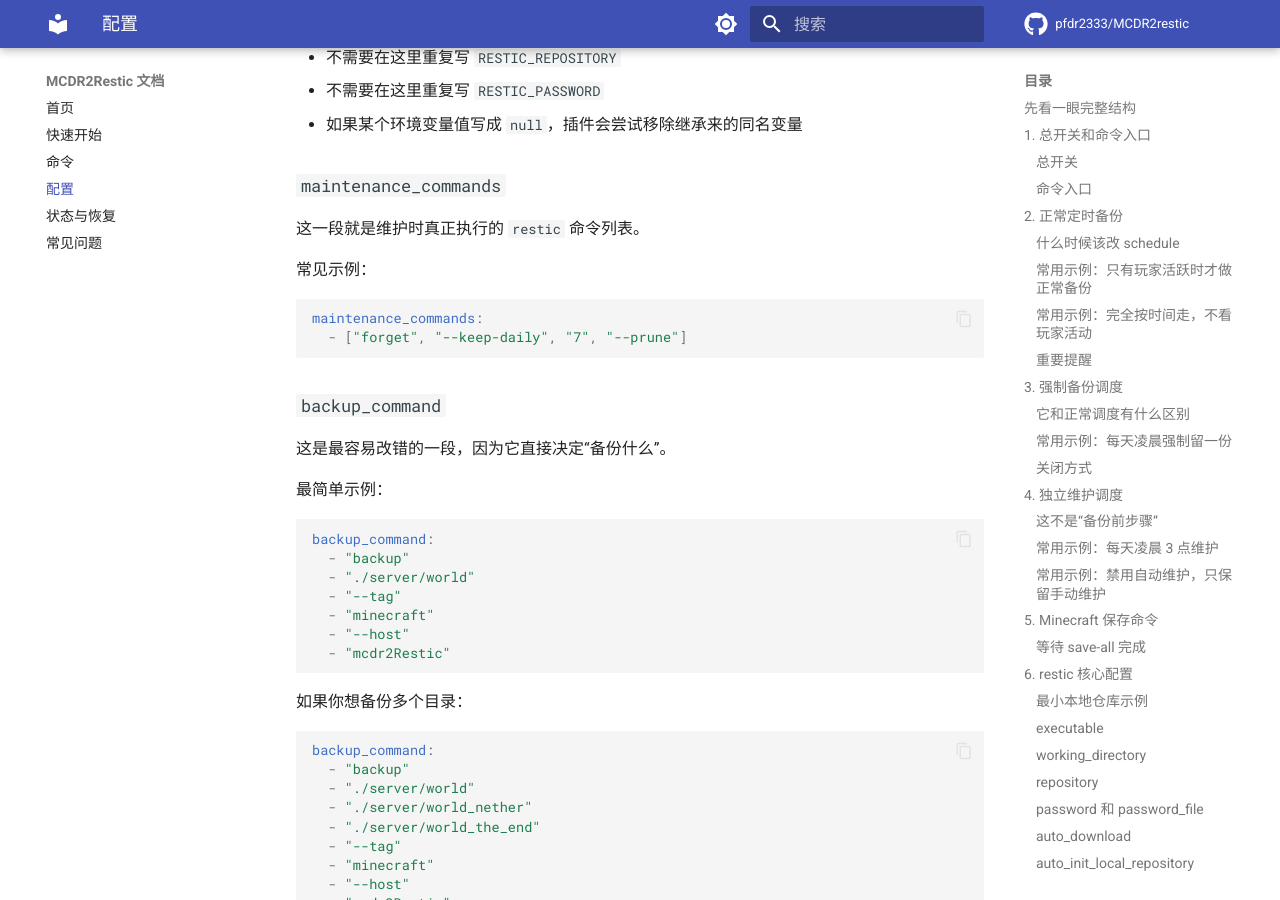
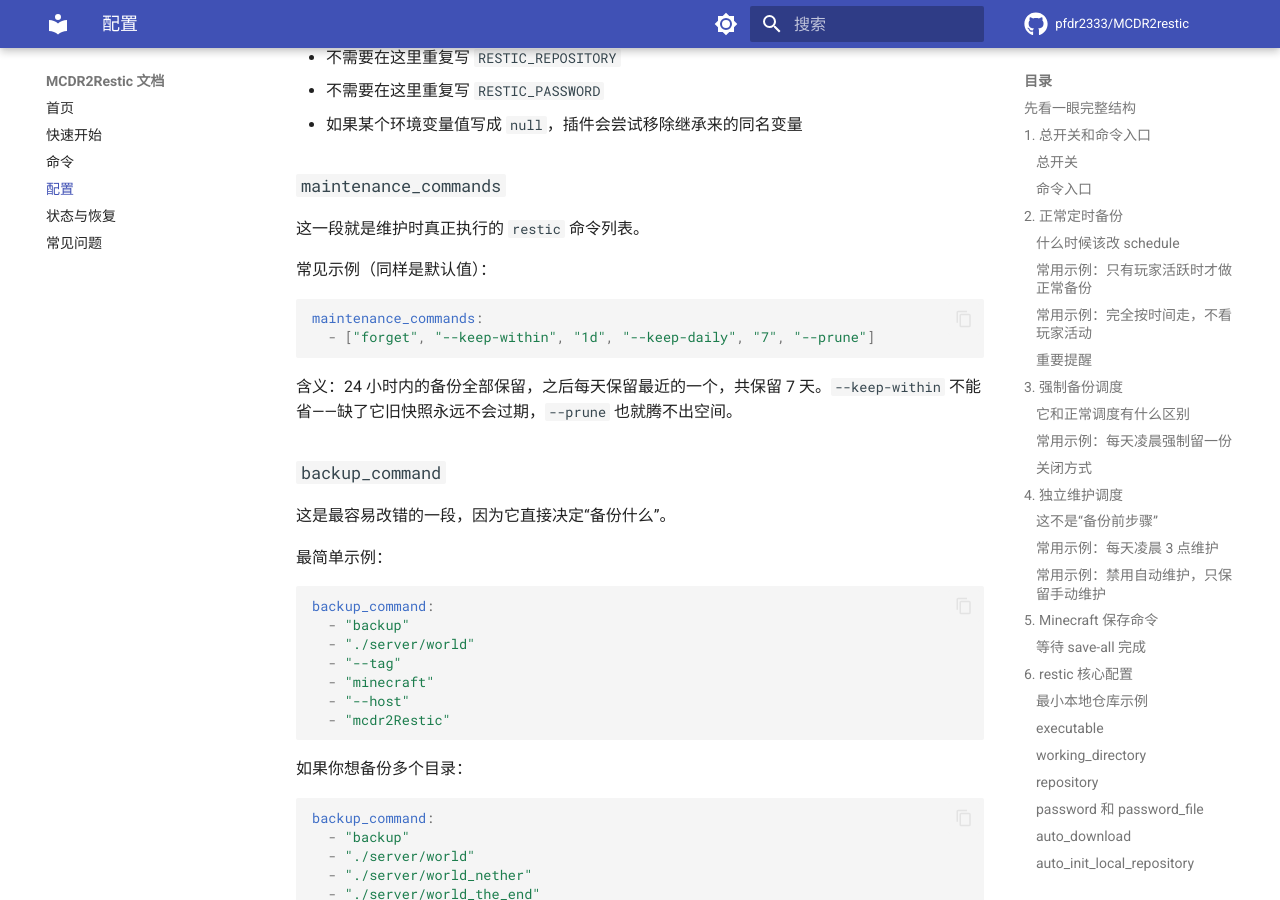
Before and after one commit to pfdr2333/MCDR2restic, an MkDocs documentation site: the page built from docs/configuration.md, in a window 1280 px wide and 900 px high, scrolled down 7890 px. Built offline with MkDocs 1.6.1 and Material for MkDocs 9.7.7, drawn with Linux system fonts in a browser that asks for light colours; comment, search, counter and statistics services are not loaded; some of the changed text lies outside the part shown.

Commit message:
docs(config): 维护命令示例补齐默认的 --keep-within 1d

````diff
--- a/docs/configuration.md
+++ b/docs/configuration.md
@@ -247,7 +247,7 @@ restic:
   auto_init_local_repository: true
   environment: {}
   maintenance_commands:
-    - ["forget", "--keep-daily", "7", "--prune"]
+    - ["forget", "--keep-within", "1d", "--keep-daily", "7", "--prune"]
   backup_command:
     - "backup"
     - "./server/world"
@@ -361,12 +361,14 @@ restic:
 
 这一段就是维护时真正执行的 `restic` 命令列表。
 
-常见示例：
+常见示例（同样是默认值）：
 
 ```yaml
 maintenance_commands:
-  - ["forget", "--keep-daily", "7", "--prune"]
+  - ["forget", "--keep-within", "1d", "--keep-daily", "7", "--prune"]
 ```
+
+含义：24 小时内的备份全部保留，之后每天保留最近的一个，共保留 7 天。`--keep-within` 不能省——缺了它旧快照永远不会过期，`--prune` 也就腾不出空间。
 
 ### `backup_command`
 
@@ -651,7 +653,7 @@ maintenance_schedule:
 
 restic:
   maintenance_commands:
-    - ["forget", "--keep-daily", "7", "--prune"]
+    - ["forget", "--keep-within", "1d", "--keep-daily", "7", "--prune"]
 ```
 
 ## 13. 配置迁移和备份文件
````
